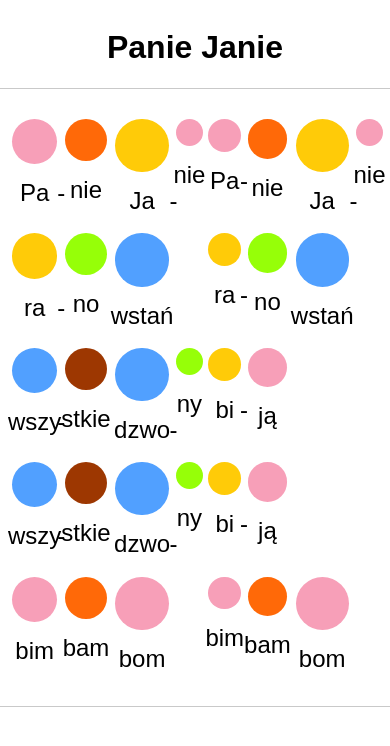
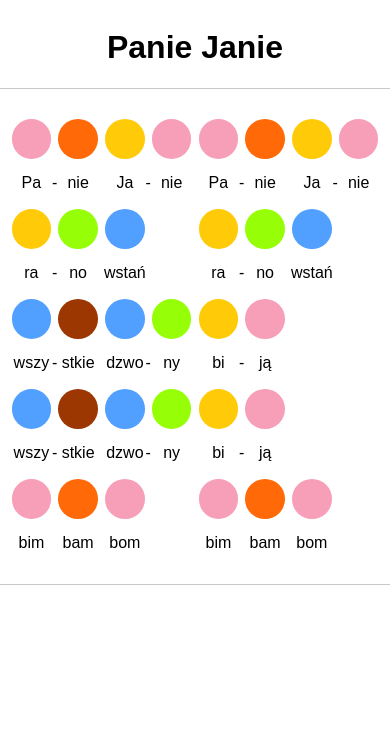
Before and after one commit to adamszadkowski/notes-page, a Vue app: page / in a window 390 px wide. Shown: the top 746 px of the page. Built offline with nearby package versions, Linux system fonts and the light colour scheme.

Commit message:
Configure font size for small screens

```diff
--- a/src/components/SingleNote.vue
+++ b/src/components/SingleNote.vue
@@ -62,6 +62,12 @@ export default defineComponent({
     text-align: center;
     width: 100%;
 
+    @media (max-width: 620px) {
+      & {
+        font-size: 1em;
+      }
+    }
+
     &--partial {
       position: relative;
 
```
